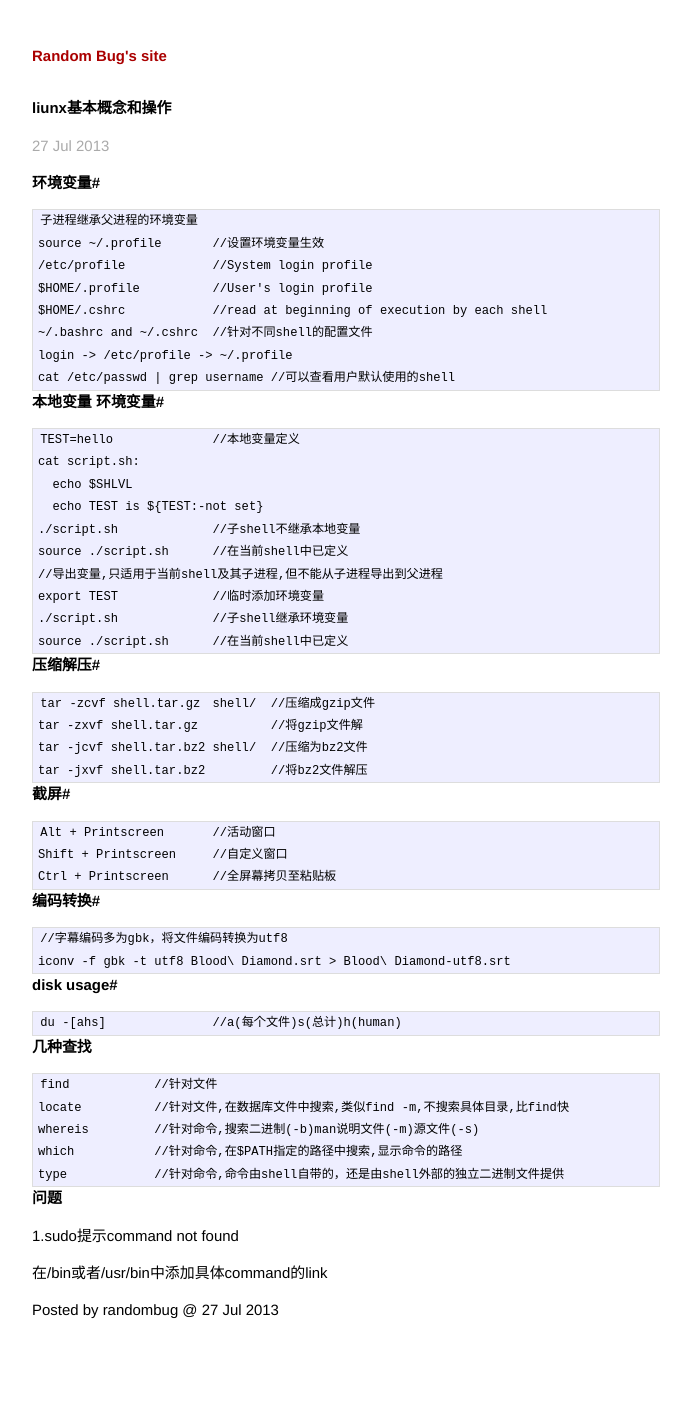
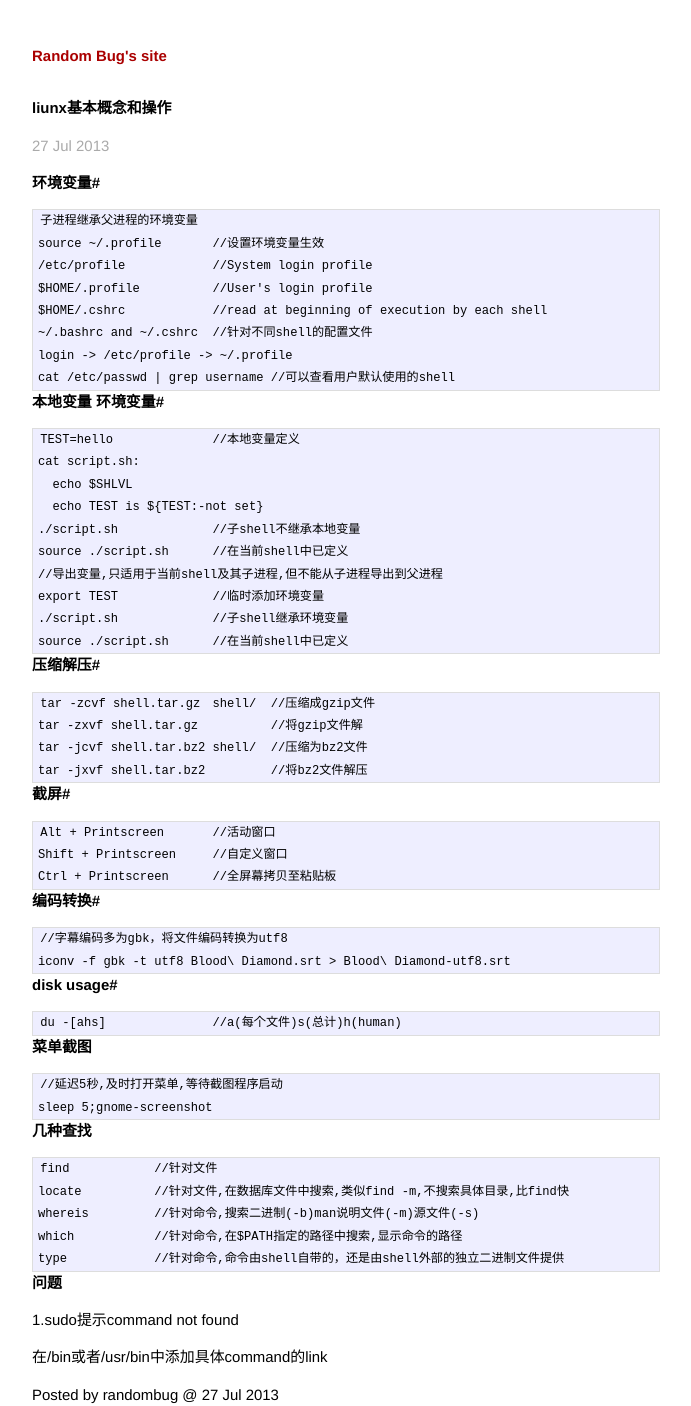
Before and after one commit to jfgong/jekyll_linteler, a Jekyll site: the page built from _posts/2013-07-27-basic-opreation-in-ubuntu.markdown, in a window 1280 px wide. Shown: the whole page, without its empty margins (294-985 px from the left). Built offline with Jekyll 4.4.1, drawn with Linux system fonts in a browser that asks for light colours; before the commit the page ends 1322 px from its top, so only the background shows below that.

Commit message:
uodate 2013-07-27-basic-opreation-in-ubuntu.markdown

```diff
--- a/_posts/2013-07-27-basic-opreation-in-ubuntu.markdown
+++ b/_posts/2013-07-27-basic-opreation-in-ubuntu.markdown
@@ -43,6 +43,10 @@ title: liunx基本概念和操作
 #disk usage#
 	du -[ahs]		//a(每个文件)s(总计)h(human)
 
+#菜单截图
+	//延迟5秒,及时打开菜单,等待截图程序启动
+	sleep 5;gnome-screenshot
+
 #几种查找
 	find		//针对文件
 	locate		//针对文件,在数据库文件中搜索,类似find -m,不搜索具体目录,比find快
```
